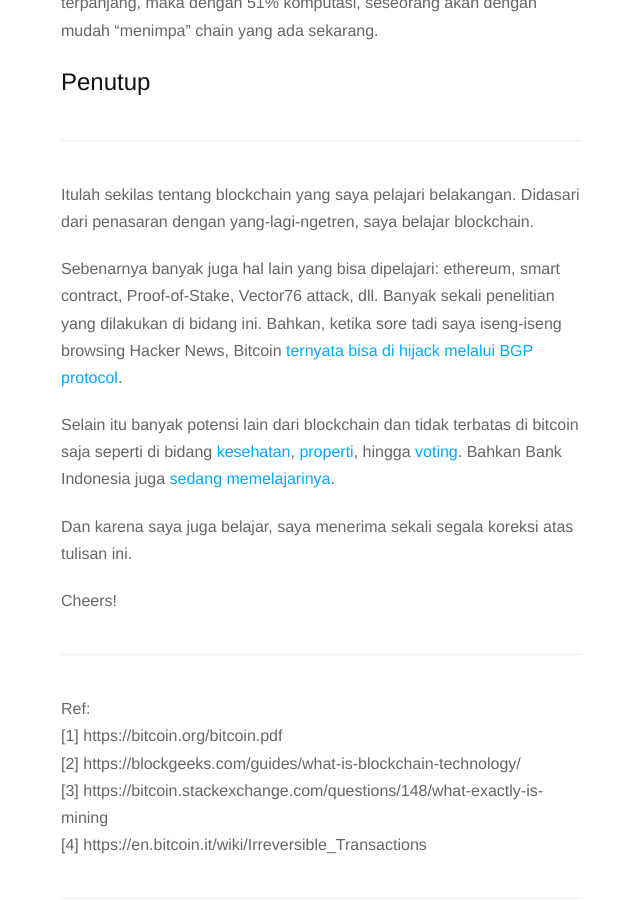
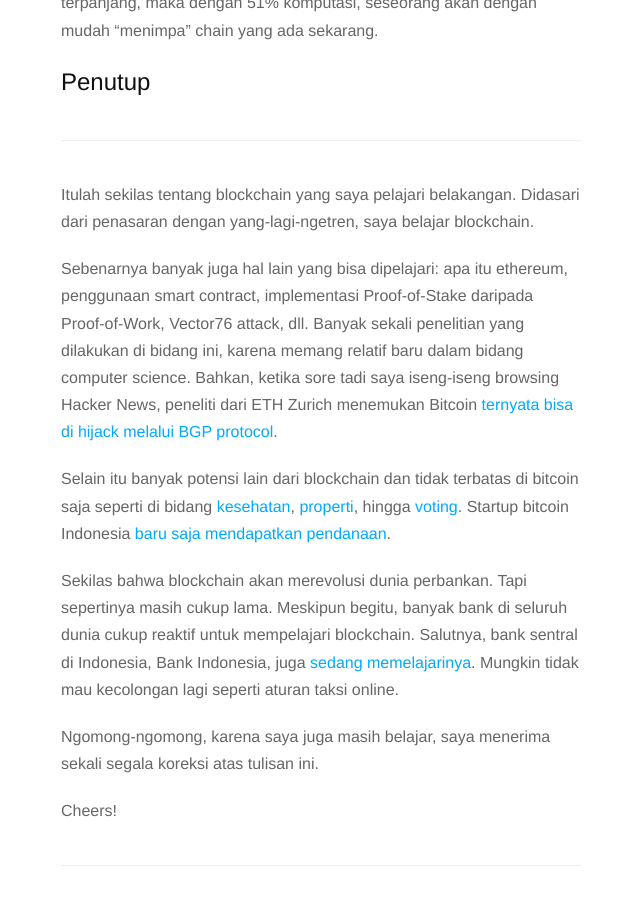
Before and after one commit to famasya/famasya.github.io, a Jekyll site: the page built from _posts/2017-11-24-bagaimana-blockchain-bekerja.md, in a window 1280 px wide and 900 px high, scrolled down 6824 px. Shown: the whole window, without its empty margins (319-959 px from the left). Built offline with Jekyll 4.4.1, drawn with Linux system fonts in a browser that asks for light colours; nearby versions of some CDN libraries.

Commit message:
edit post

```diff
--- a/_posts/2017-11-24-bagaimana-blockchain-bekerja.md
+++ b/_posts/2017-11-24-bagaimana-blockchain-bekerja.md
@@ -114,11 +114,13 @@ Semua transaksi lain akan dianggap tidak valid karena ia telah melakukan validas
 ***
 Itulah sekilas tentang blockchain yang saya pelajari belakangan. Didasari dari penasaran dengan yang-lagi-ngetren, saya belajar blockchain.
 
-Sebenarnya banyak juga hal lain yang bisa dipelajari: ethereum, smart contract, Proof-of-Stake, Vector76 attack, dll. Banyak sekali penelitian yang dilakukan di bidang ini. Bahkan, ketika sore tadi saya iseng-iseng browsing Hacker News, Bitcoin [ternyata bisa di hijack melalui BGP protocol](https://btc-hijack.ethz.ch/).
+Sebenarnya banyak juga hal lain yang bisa dipelajari: apa itu ethereum, penggunaan smart contract, implementasi Proof-of-Stake daripada Proof-of-Work, Vector76 attack, dll. Banyak sekali penelitian yang dilakukan di bidang ini, karena memang relatif baru dalam bidang computer science. Bahkan, ketika sore tadi saya iseng-iseng browsing Hacker News, peneliti dari ETH Zurich menemukan Bitcoin [ternyata bisa di hijack melalui BGP protocol](https://btc-hijack.ethz.ch/).
 
-Selain itu banyak potensi lain dari blockchain dan tidak terbatas di bitcoin saja seperti di bidang [kesehatan](https://www.technologyreview.com/s/608821/who-will-build-the-health-care-blockchain/), [properti](https://www.ubitquity.io/web/index.html), hingga [voting](https://medium.com/@BlockByBlock/how-we-can-improve-the-election-process-using-blockchain-technology-5b313be330f4). Bahkan Bank Indonesia juga [sedang memelajarinya](https://tirto.id/blockchain-teknologi-yang-awalnya-membuat-takut-bank-cxJu).
+Selain itu banyak potensi lain dari blockchain dan tidak terbatas di bitcoin saja seperti di bidang [kesehatan](https://www.technologyreview.com/s/608821/who-will-build-the-health-care-blockchain/), [properti](https://www.ubitquity.io/web/index.html), hingga [voting](https://medium.com/@BlockByBlock/how-we-can-improve-the-election-process-using-blockchain-technology-5b313be330f4). Startup bitcoin Indonesia [baru saja mendapatkan pendanaan](https://id.techinasia.com/bitcoin-co-id-pendanaan-east-ventures).
 
-Dan karena saya juga belajar, saya menerima sekali segala koreksi atas tulisan ini.
+Sekilas bahwa blockchain akan merevolusi dunia perbankan. Tapi sepertinya masih cukup lama. Meskipun begitu, banyak bank di seluruh dunia cukup reaktif untuk mempelajari blockchain. Salutnya, bank sentral di Indonesia, Bank Indonesia, juga [sedang memelajarinya](https://tirto.id/blockchain-teknologi-yang-awalnya-membuat-takut-bank-cxJu). Mungkin tidak mau kecolongan lagi seperti aturan taksi online.
+
+Ngomong-ngomong, karena saya juga masih belajar, saya menerima sekali segala koreksi atas tulisan ini.
 
 Cheers!
 
```
